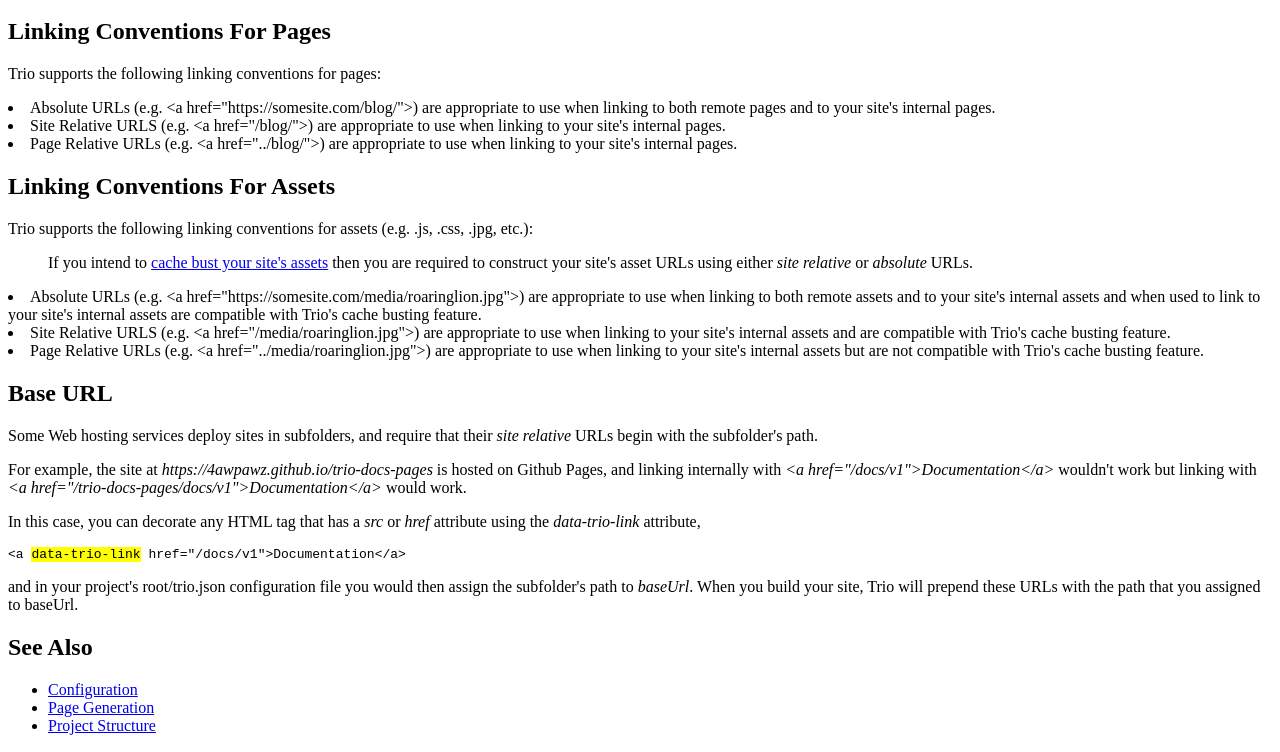
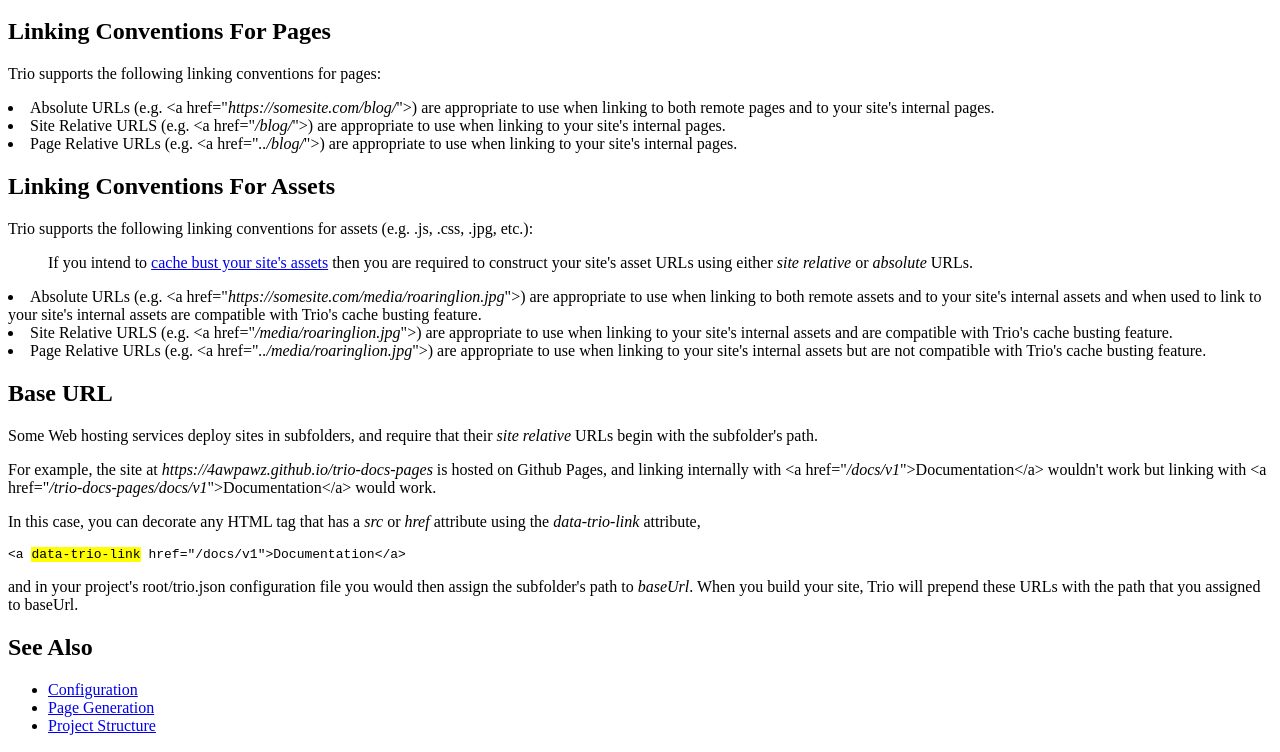
Before and after one commit to 4awpawz/trio-docs, a website: page source/fragments/docs/v6/linkingconventions.html in a window 1280 px wide. Shown: the part 48-800 px from the top of the page. Drawn offline with Linux system fonts and the light colour scheme.

Commit message:
removed more unnecessary highlighting

```diff
--- a/source/fragments/docs/v6/linkingconventions.html
+++ b/source/fragments/docs/v6/linkingconventions.html
@@ -21,11 +21,11 @@
 
 <p>Trio supports the following linking conventions for pages:</p>
 
-<li>Absolute URLs (e.g. &lt;a href="https://somesite.com/blog/"&gt;) are appropriate to use when linking to both remote pages and to your site's internal pages.</li>
+<li>Absolute URLs (e.g. &lt;a href="<em>https://somesite.com/blog/</em>"&gt;) are appropriate to use when linking to both remote pages and to your site's internal pages.</li>
 
-<li>Site Relative URLS (e.g. &lt;a href="/blog/"&gt;) are appropriate to use when linking to your site's internal pages.</li>
+<li>Site Relative URLS (e.g. &lt;a href="<em>/blog/</em>"&gt;) are appropriate to use when linking to your site's internal pages.</li>
 
-<li>Page Relative URLs (e.g. &lt;a href="../blog/"&gt;) are appropriate to use when linking to your site's internal pages.</li>
+<li>Page Relative URLs (e.g. &lt;a href="<em>../blog/</em>"&gt;) are appropriate to use when linking to your site's internal pages.</li>
 
 <h2>Linking Conventions For Assets</h2>
 
@@ -33,17 +33,17 @@
 
 <blockquote class="note-important"><p>If you intend to <a data-trio-link href="/docs/v6/commandline#cache-bust">cache bust your site's assets</a> then you are required to construct your site's asset URLs using either <em>site relative</em> or <em>absolute</em> URLs.</p></blockquote>
 
-<li>Absolute URLs (e.g. &lt;a href="https://somesite.com/media/roaringlion.jpg"&gt;) are appropriate to use when linking to both remote assets and to your site's internal assets and when used to link to your site's internal assets are compatible with Trio's cache busting feature.</li>
+<li>Absolute URLs (e.g. &lt;a href="<em>https://somesite.com/media/roaringlion.jpg</em>"&gt;) are appropriate to use when linking to both remote assets and to your site's internal assets and when used to link to your site's internal assets are compatible with Trio's cache busting feature.</li>
 
-<li>Site Relative URLS (e.g. &lt;a href="/media/roaringlion.jpg"&gt;) are appropriate to use when linking to your site's internal assets and are compatible with Trio's cache busting feature.</li>
+<li>Site Relative URLS (e.g. &lt;a href="<em>/media/roaringlion.jpg</em>"&gt;) are appropriate to use when linking to your site's internal assets and are compatible with Trio's cache busting feature.</li>
 
-<li>Page Relative URLs (e.g. &lt;a href="../media/roaringlion.jpg"&gt;) are appropriate to use when linking to your site's internal assets but are not compatible with Trio's cache busting feature.</li>
+<li>Page Relative URLs (e.g. &lt;a href="<em>../media/roaringlion.jpg</em>"&gt;) are appropriate to use when linking to your site's internal assets but are not compatible with Trio's cache busting feature.</li>
 
 <h2 id="baseurl">Base URL</h2>
 
 <p>Some Web hosting services deploy sites in subfolders, and require that their <em>site relative</em> URLs begin with the subfolder's path.</p>
 
-<p>For example, the site at <em>https://4awpawz.github.io/trio-docs-pages</em> is hosted on Github Pages, and linking internally with <em>&lt;a href="/docs/v1"&gt;Documentation&lt;/a&gt;</em> wouldn't work but linking with <em>&lt;a href="/trio-docs-pages/docs/v1"&gt;Documentation&lt;/a&gt;</em> would work.</p>
+<p>For example, the site at <em>https://4awpawz.github.io/trio-docs-pages</em> is hosted on Github Pages, and linking internally with &lt;a href="<em>/docs/v1</em>"&gt;Documentation&lt;/a&gt; wouldn't work but linking with &lt;a href="<em>/trio-docs-pages/docs/v1</em>"&gt;Documentation&lt;/a&gt; would work.</p>
 
 <p>In this case, you can decorate any HTML tag that has a <em>src</em> or <em>href</em> attribute using the <em>data-trio-link</em> attribute,</p>
 
```
